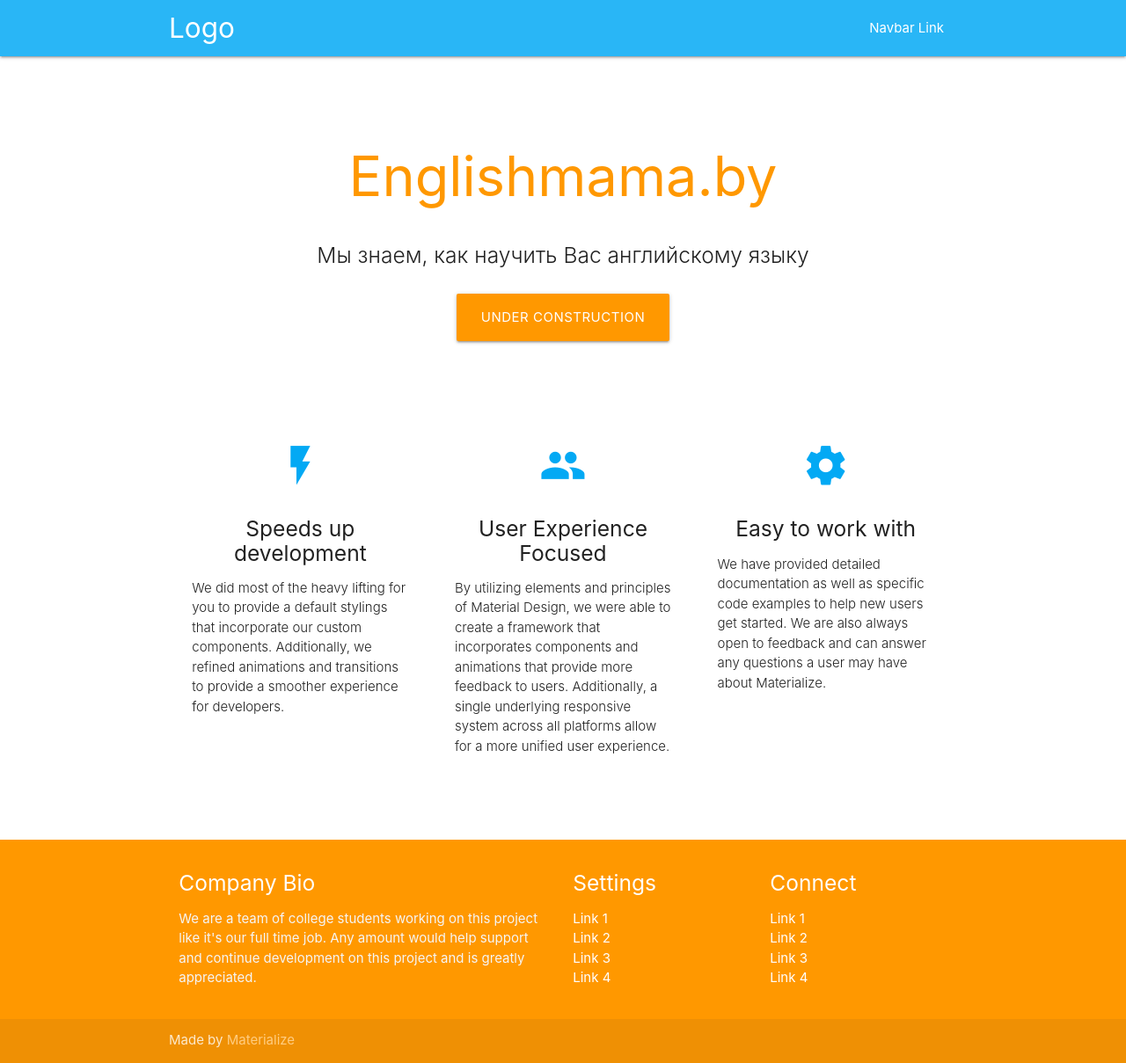
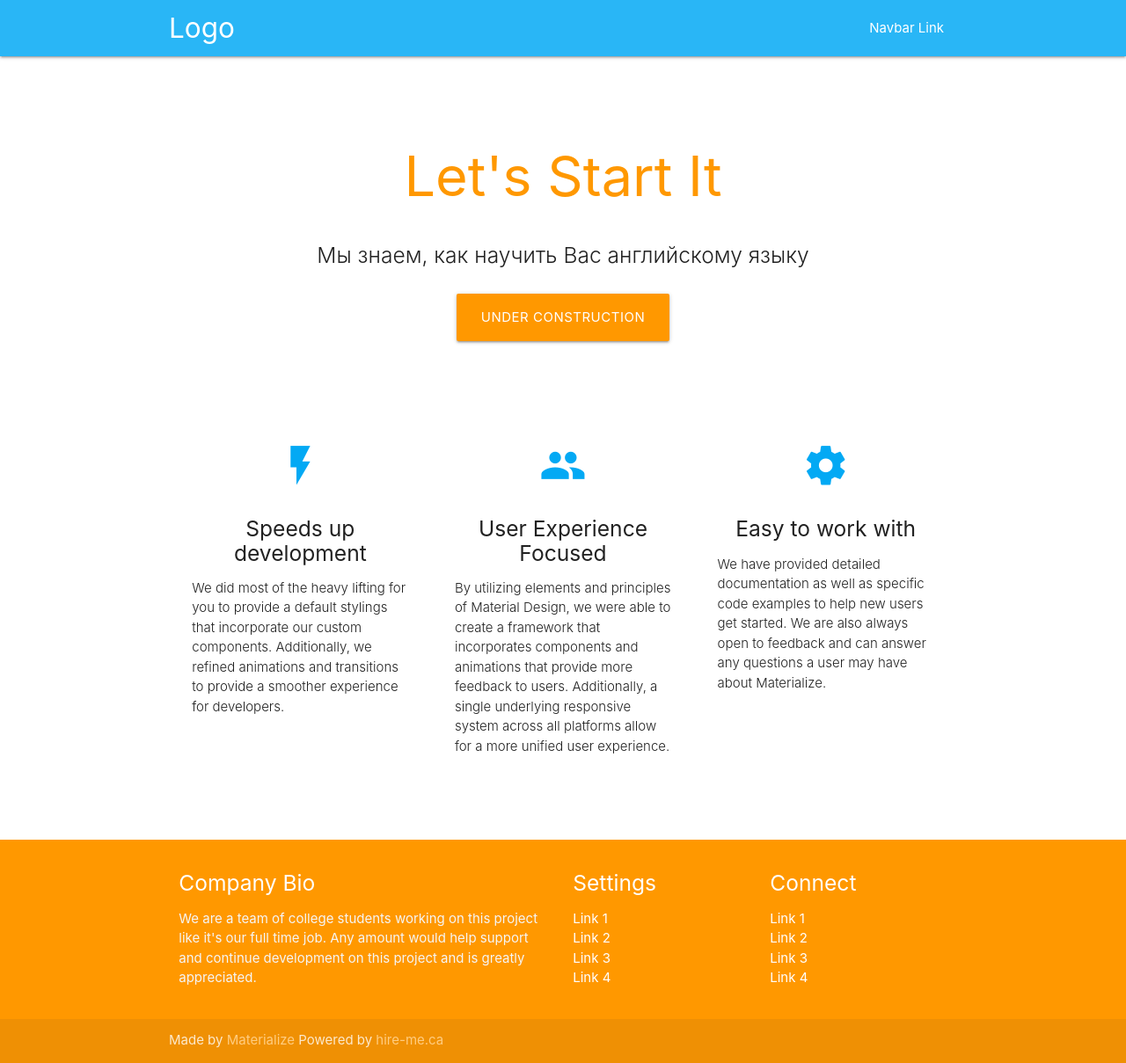
Before and after one commit to dzimazilla/starter-materializecss-englishmama, a plain HTML site: page index.html in a window 1280 px wide. Shown: the whole page at 88% size. Drawn offline with nearby package versions, Linux system fonts and the light colour scheme.

Commit message:
changed title

```diff
--- a/index.html
+++ b/index.html
@@ -3,7 +3,7 @@
 <head>
   <meta http-equiv="Content-Type" content="text/html; charset=UTF-8"/>
   <meta name="viewport" content="width=device-width, initial-scale=1, maximum-scale=1.0"/>
-  <title>Starter Template - Materialize</title>
+  <title>Englishmama</title>
 
   <!-- CSS  -->
   <link href="https://fonts.googleapis.com/icon?family=Material+Icons" rel="stylesheet">
@@ -26,7 +26,7 @@
   <div class="section no-pad-bot" id="index-banner">
     <div class="container">
       <br><br>
-      <h1 class="header center orange-text">Englishmama.by</h1>
+      <h1 class="header center orange-text">Let's Start It</h1>
       <div class="row center">
         <h5 class="header col s12 light">Мы знаем, как научить Вас английскому языку</h5>
       </div>
@@ -108,9 +108,11 @@
     <div class="footer-copyright">
       <div class="container">
       Made by <a class="orange-text text-lighten-3" href="http://materializecss.com">Materialize</a>
+	  Powered by <a class="orange-text text-lighten-3" href="http://hire-me.ca">hire-me.ca</a>
       </div>
     </div>
   </footer>
+
 
 
   <!--  Scripts-->
```
